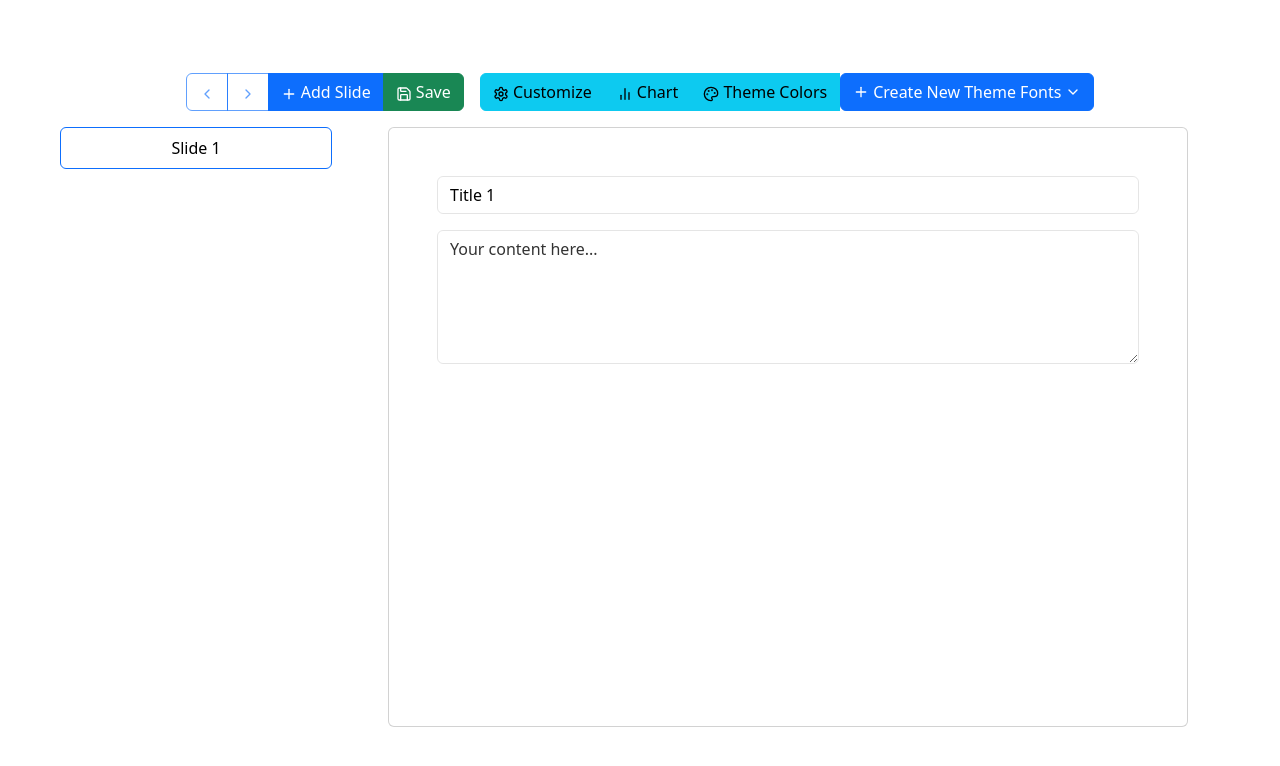
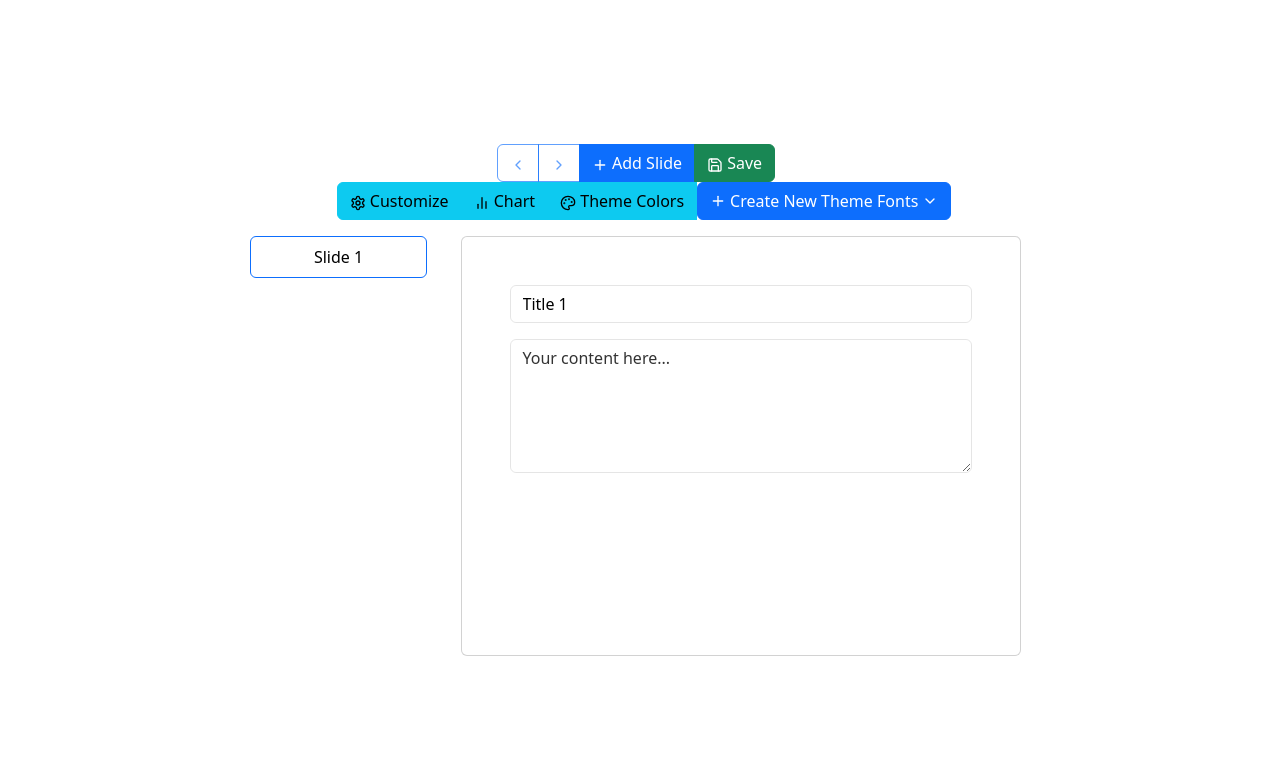
Before and after one commit to pinnacleluminary/ppt-theme, a React (Vite) app: page / in a window 1280 px wide. Shown: the top 766 px of the page. Built offline with nearby package versions, Linux system fonts and the light colour scheme.

Commit message:
build app using vite.

```diff
--- a/src/App.css
+++ b/src/App.css
@@ -1,5 +1,5 @@
 #root {
-  max-width: 1280px;
+  max-width: 900px;
   margin: 0 auto;
   padding: 2rem;
   text-align: center;
--- a/src/components/PPTEditor.tsx
+++ b/src/components/PPTEditor.tsx
@@ -88,8 +88,8 @@ interface PPTEditorProps {
 const PPTEditor: React.FC<PPTEditorProps> = ({ currentTheme: any }) => {
   // Predefined slide sizes
   const slideSizes: SlideSize[] = [
-    { name: 'Standard (4:3)', width: '800px', height: '600px' },
-    { name: 'Widescreen (16:9)', width: '960px', height: '540px' },
+    { name: 'Standard (4:3)', width: '560px', height: '420px' },
+    { name: 'Widescreen (16:9)', width: '672px', height: '378px' },
     { name: 'Custom', width: '100%', height: 'auto' }
   ];
 
```
Also changed, not shown: 6 other files (tests, documents, lock files or other folders).
